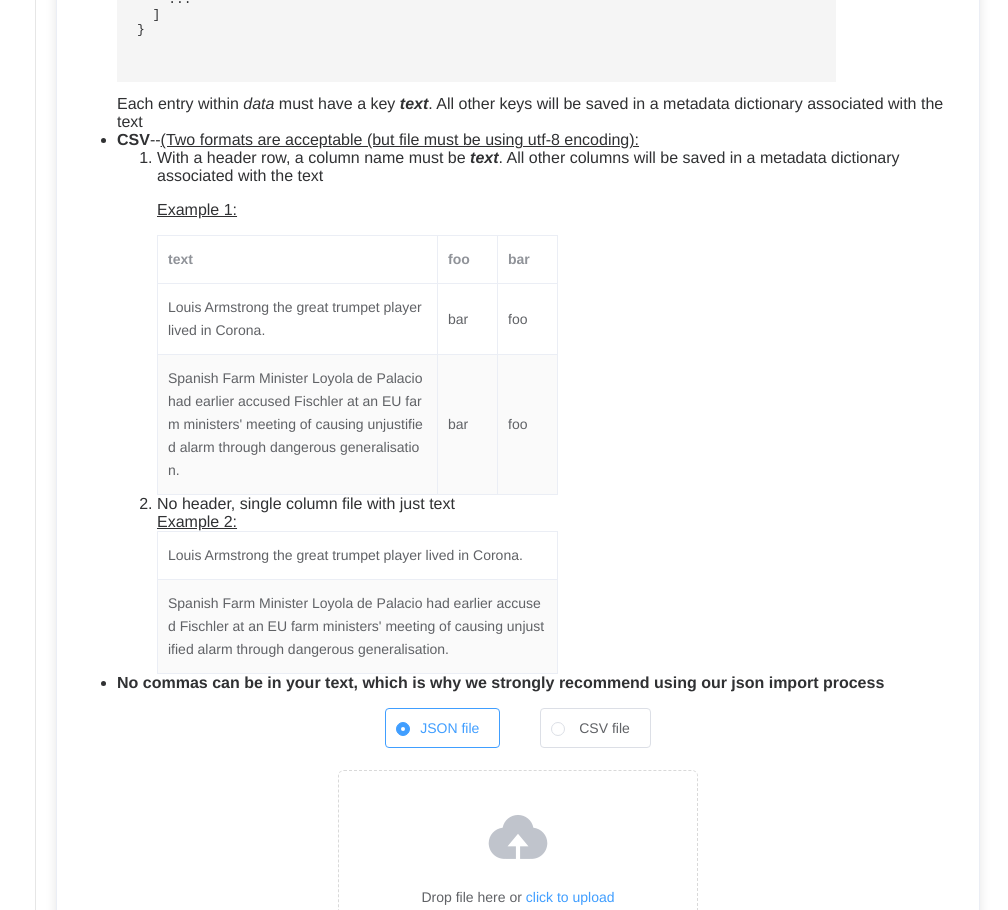
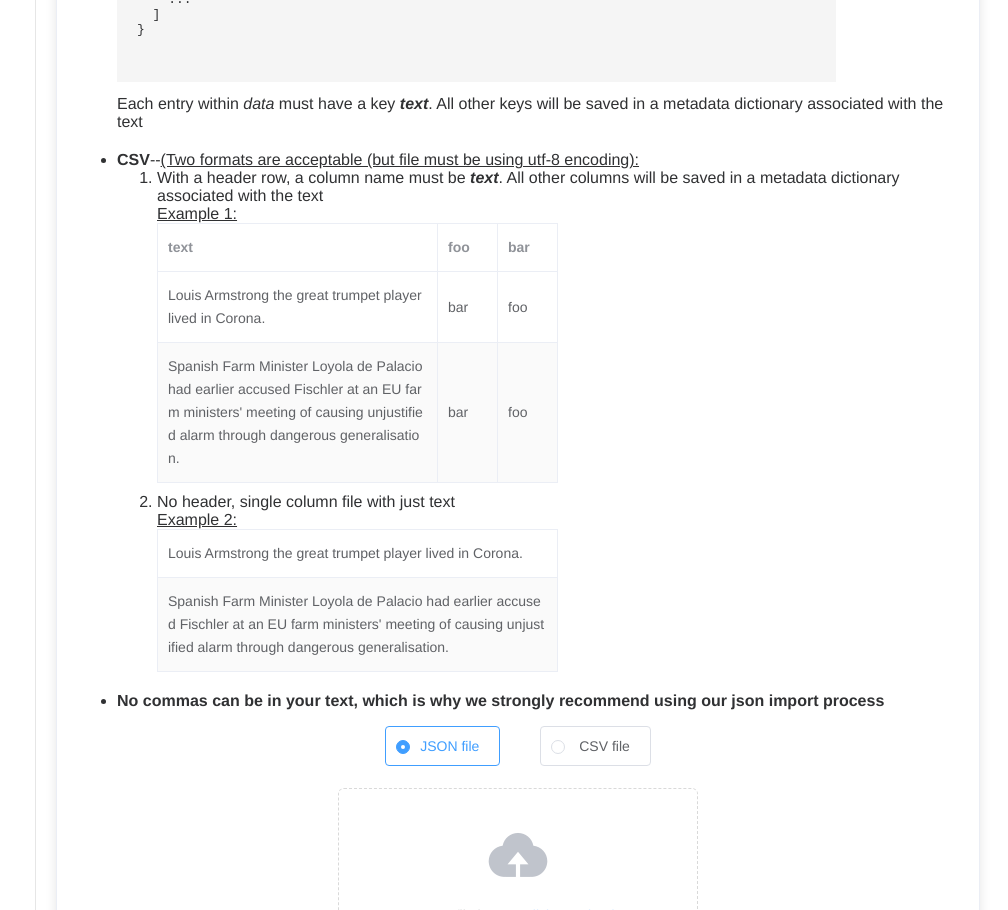
Before and after one commit to INK-USC/LEAN-LIFE, a Vue app in the folder frontend/: page /project/doc/upload in a window 1280 px wide. Shown: the part 540-1450 px from the top of the page, without its empty margins (272-1280 px from the left). Built offline with nearby package versions, Linux system fonts and the light colour scheme; what vue-line-clamp would draw is missing.

Commit message:
upload doc spacing between dots

```diff
--- a/frontend/src/components/project/overview/UploadDocument.vue
+++ b/frontend/src/components/project/overview/UploadDocument.vue
@@ -57,7 +57,7 @@
               dictionary associated
               with the text
             </li>
-            <li v-if="this.$store.getters.getProjectInfo.task !== 3">
+            <li v-if="this.$store.getters.getProjectInfo.task !== 3" style="margin-top: 20px">
               <b>CSV</b>--<u v-if="this.$store.getters.getProjectInfo.task !== 3">(Two formats are acceptable (but file
               must be using utf-8
               encoding):</u>
@@ -68,7 +68,7 @@
                   metadata dictionary
                   associated with the text
                 </li>
-                <p><u>Example 1:</u></p>
+                <u>Example 1:</u>
                 <el-row>
                   <el-col :span="12">
                     <el-table :data="CSV_TABLE_EXAMPLE_1" stripe border>
@@ -111,10 +111,11 @@
                     <td>foo</td>
                   </tr>
                 </table>
-                <li v-if="this.$store.getters.getProjectInfo.task !== 3">No header, single column file with just
+                <li v-if="this.$store.getters.getProjectInfo.task !== 3" style="margin-top: 10px">No header, single
+                  column file with just
                   text
                 </li>
-                <u v-if="this.$store.getters.getProjectInfo.task !== 3">Example 2:</u>
+                <u v-if="this.$store.getters.getProjectInfo.task !== 3" style="margin-top: 10px">Example 2:</u>
                 <el-row>
                   <el-col :span="12">
                     <el-table :data=" CSV_TABLE_EXAMPLE_1" stripe border :show-header="false">
@@ -124,7 +125,7 @@
                 </el-row>
               </ol>
             </li>
-            <li>
+            <li style="margin-top: 20px">
               <b>No commas can be in your text, which is why we strongly recommend using our json import process</b>
             </li>
           </ul>
```
